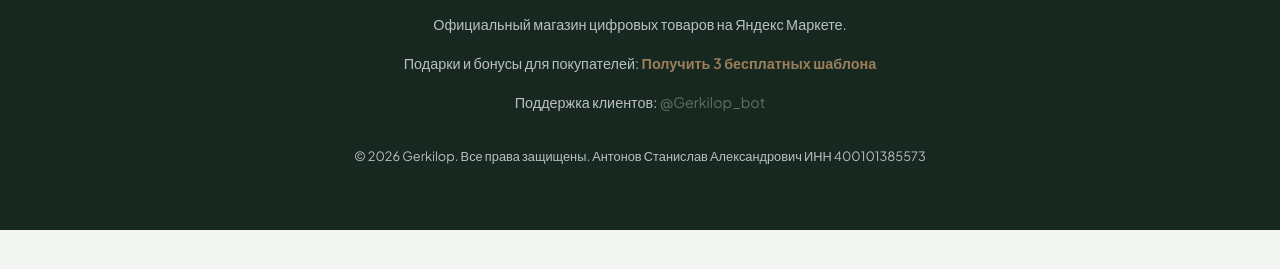
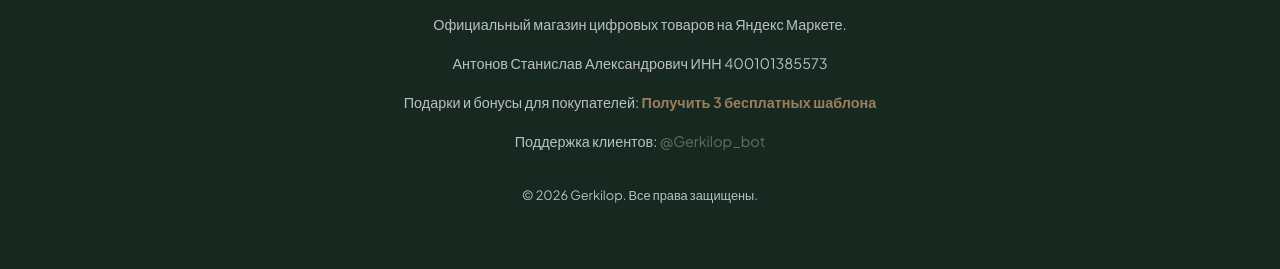
Before and after one commit to itfotost-spec/gerkilop, a plain HTML site: page index.html in a window 1280 px wide. Shown: the part 1792-2061 px from the top of the page. Before the commit the page ends 2022 px from the top, so only its background shows below. Drawn offline with nearby package versions, Linux system fonts and the light colour scheme; a web font is replaced by a local one.

Commit message:
Update index.html

```diff
--- a/index.html
+++ b/index.html
@@ -588,12 +588,10 @@
     <footer>
         <div class="footer-logo">Gerkilop</div>
         <p>Официальный магазин цифровых товаров на Яндекс Маркете.</p>
+        <p>Антонов Станислав Александрович ИНН 400101385573</p>
         <p>Подарки и бонусы для покупателей: <a href="podarok.html" style="color: #d4a373; text-decoration: none; font-weight: 600;">Получить 3 бесплатных шаблона</a></p>
         <p>Поддержка клиентов: <a href="https://t.me/Gerkilop_bot" target="_blank" style="color: #7c9082; text-decoration: none;">@Gerkilop_bot</a></p>
-        <p style="margin-top: 2rem; font-size: 0.8rem;">&copy; 2026 Gerkilop. Все права защищены.
-        Антонов Станислав Александрович
-ИНН 400101385573
-        </p>
+        <p style="margin-top: 2rem; font-size: 0.8rem;">&copy; 2026 Gerkilop. Все права защищены.</p>
     </footer>
 
     <!-- Скрипт для 3D эффекта -->
```
